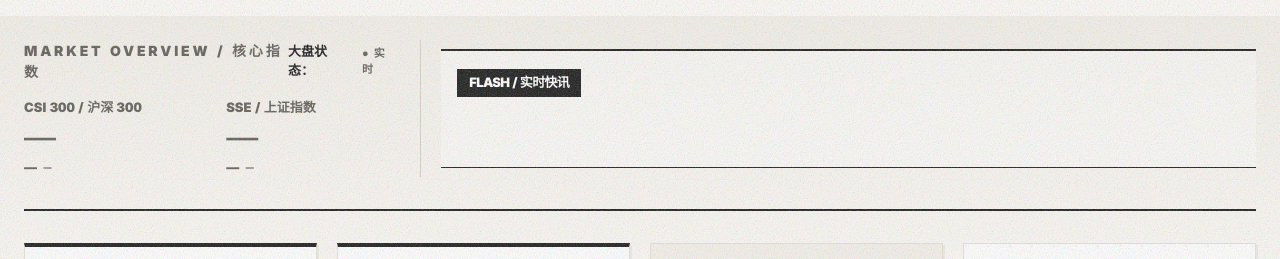
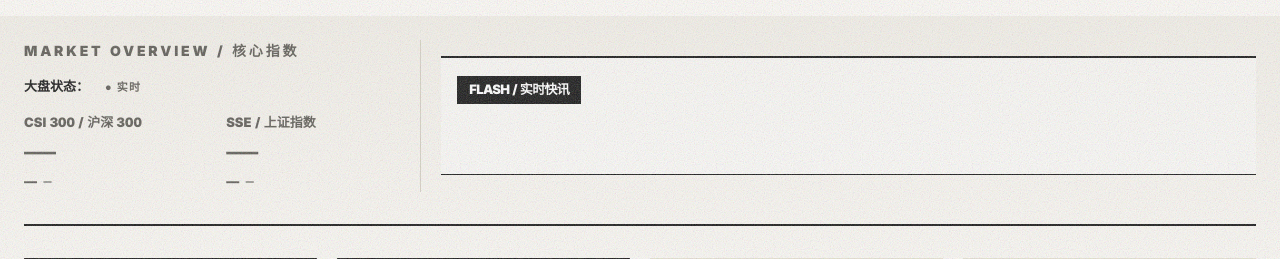
Before and after one commit to ariesljm/AI-QFund, a FastAPI app: template app/web/templates/index_v1.html in a window 1280 px wide. Shown: the part 80-339 px from the top of the page. Run offline with FastAPI, Linux system fonts and the light colour scheme; the template is opened without the code that fills it, so the values that code supplies are empty; parts of the project's set-up code (start-up, migrations or seed data) failed here and were passed over; some libraries are stand-ins or nearby versions.

Commit message:
style(web): 大盘状态与实时/收盘徽标移至指数区前显示

```diff
--- a/app/web/templates/index_v1.html
+++ b/app/web/templates/index_v1.html
@@ -155,10 +155,10 @@ button:focus-visible { outline: 2px solid #1A1A1A; outline-offset: 2px; }
 <div class="lg:col-span-4 flex flex-col justify-center pr-lg lg:border-r border-outline-variant">
 <div class="flex items-center justify-between mb-sm md:mb-md">
 <span class="text-on-surface-variant font-label-sm text-[13px] md:text-[14px] uppercase tracking-[0.2em] font-black">MARKET OVERVIEW / 核心指数</span>
-<span class="flex items-center gap-sm">
+</div>
+<div class="flex items-center gap-md mb-sm md:mb-md">
 <span class="text-[13px] font-black">大盘状态：{% if regime_label == 'BULL' %}<span class="text-up">{{ regime_labels.get('BULL') }}</span>{% elif regime_label == 'BEAR' %}<span class="text-down">{{ regime_labels.get('BEAR') }}</span>{% else %}{{ regime_labels.get('NEUTRAL') }}{% endif %}</span>
 <span id="idx-source" class="text-[11px] font-black uppercase tracking-widest text-on-surface-variant">● 实时</span>
-</span>
 </div>
 <div class="grid grid-cols-2 gap-md md:gap-xl">
 <div class="flex flex-col">
```
